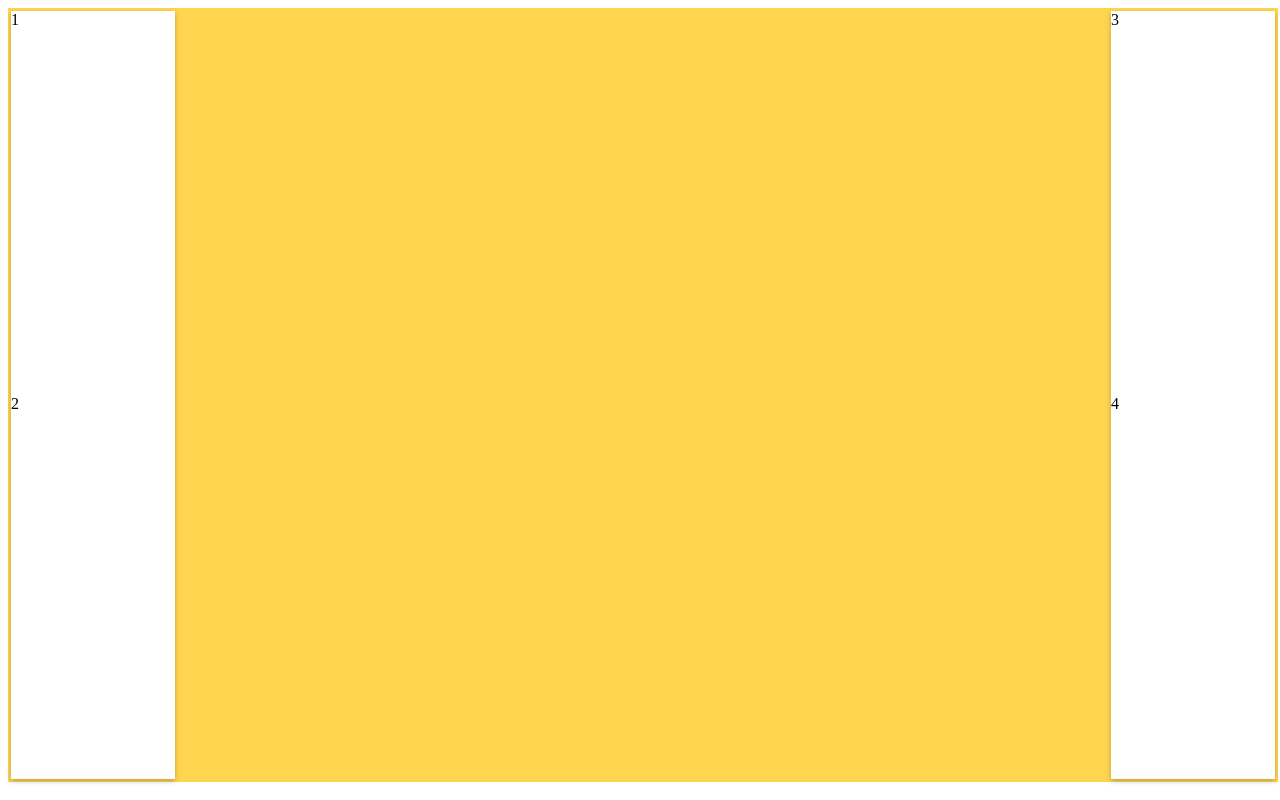
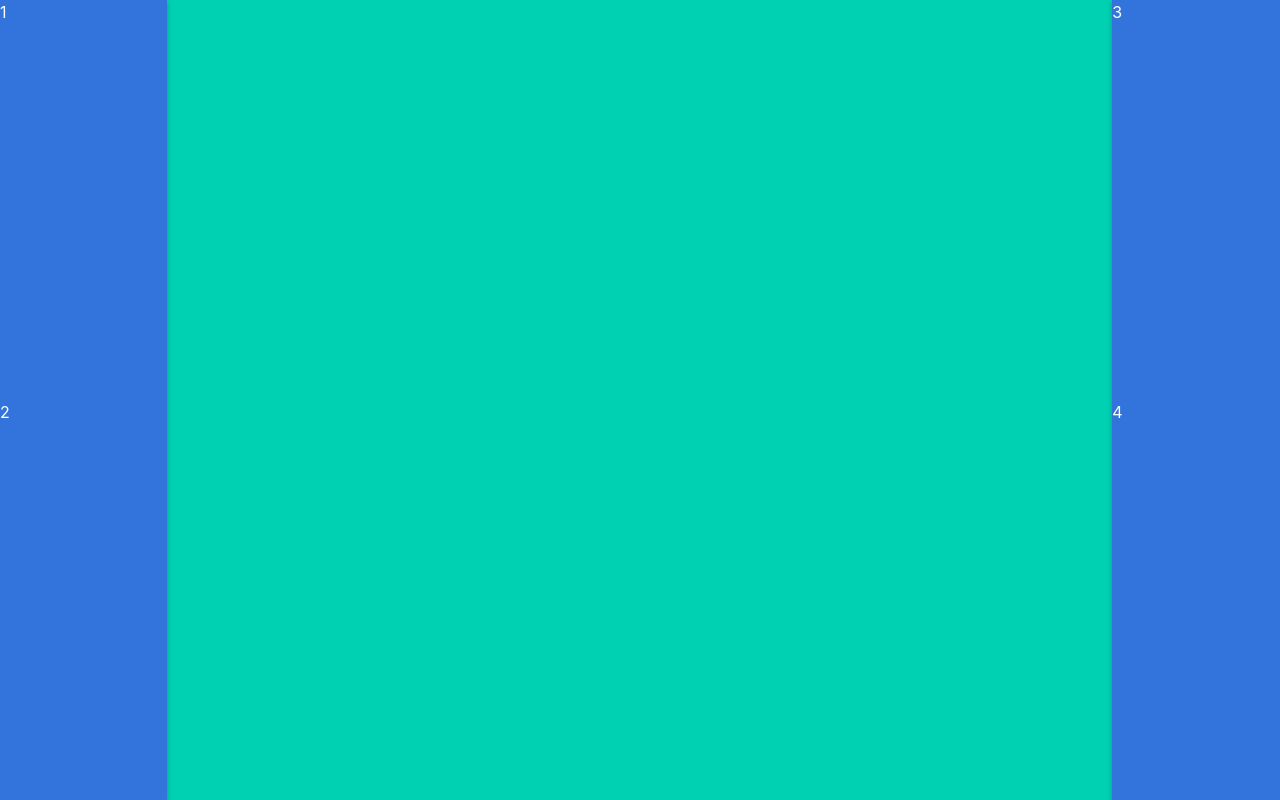
Before and after one commit to comsolid/remote-pad, a Vue app: page /home in a window 1280 px wide. Built offline with nearby package versions, Linux system fonts and the light colour scheme.

Commit message:
Dependências bulma, vuex, vue-router
Direction component

```diff
--- a/src/App.vue
+++ b/src/App.vue
@@ -1,70 +1,12 @@
 <template>
-    <div class="pad-container">
-        <div class="pad-container__arrow pad-container__arrow--left">
-            <div class="" style="height: 50%">
-                1
-            </div>
-            <div class="" style="height: 50%">
-                2
-            </div>
-        </div>
-        <div class="pad-container__buttons">
-            <!-- botoes -->
-        </div>
-        <div class="pad-container__arrow pad-container__arrow--right">
-            <div class="" style="height: 50%">
-                3
-            </div>
-            <div class="" style="height: 50%">
-                4
-            </div>
-        </div>
-    </div>
+    <router-view></router-view>
 </template>
 
 <script>
-import Hello from './components/Hello'
-
 export default {
-    name: 'app',
-    components: {
-        Hello
-    }
+    name: 'app'
 }
 </script>
 
 <style>
-    .pad-container {
-        display: flex;
-        width: 100%;
-        min-height: 96vh;
-        background: #FFD54F;
-        padding: 3px;
-    }
-
-    .pad-container__arrow {
-        display: flex;
-        flex-direction: column;
-        justify-content: space-around;
-        align-content: space-between;
-        flex-grow: 1;
-        align-self: stretch;
-        align-items: stretch;
-        background: white;
-        box-shadow: 0 2px 5px 0 rgba(0,0,0,.26);
-    }
-
-    .pad-container__arrow > div {
-        display: inline-block;
-        width: 50%;
-        height: 50%;
-    }
-
-    .pad-container__arrow--left, .pad-container__arrow--right {
-        min-height: 50%;
-    }
-
-    .pad-container__buttons {
-        flex-grow: 6;
-    }
 </style>
--- /dev/null
+++ b/src/assets/style.sass
@@ -0,0 +1,7 @@
+/* custom bulma */
+@charset "utf-8"
+
+@import "~bulma/sass/utilities/_all"
+@import "~bulma/sass/base/_all"
+@import "~bulma/sass/grid/columns"
+@import "~bulma/sass/layout/_all"
--- /dev/null
+++ b/src/components/pad/Direction.vue
@@ -0,0 +1,56 @@
+<template lang="html">
+    <div class="pad-container__arrow">
+        <div>
+            {{ val1 }}
+        </div>
+        <div>
+            {{ val2 }}
+        </div>
+    </div>
+</template>
+
+<script>
+export default {
+    name: 'Direction',
+    props: {
+        position: {
+            type: String,
+            required: true
+        }
+    },
+    data () {
+        let values = {}
+        if (this.position) {
+            switch (this.position) {
+            case 'left':
+                values = {
+                    val1: 1,
+                    val2: 2
+                }
+                break
+            case 'right':
+                values = {
+                    val1: 3,
+                    val2: 4
+                }
+                break
+            }
+        }
+        return values
+    }
+}
+</script>
+
+<style lang="css">
+.pad-container__arrow {
+    display: flex;
+    flex-direction: column;
+    justify-content: space-around;
+    align-content: space-between;
+    flex-grow: 1;
+    align-self: stretch;
+    align-items: stretch;
+    background: #3273dc;
+    box-shadow: 0 2px 5px 0 rgba(0,0,0,.26);
+}
+</style>
--- a/src/main.js
+++ b/src/main.js
@@ -2,10 +2,16 @@
 // (runtime-only or standalone) has been set in webpack.base.conf with an alias.
 import Vue from 'vue'
 import App from './App'
+import VueRouter from 'vue-router'
+import router from './router'
+import store from './store'
+
+import './assets/style.sass'
+
+Vue.use(VueRouter)
 
 /* eslint-disable no-new */
-new Vue({
-  el: '#app',
-  template: '<App/>',
-  components: { App }
-})
+new Vue(Vue.util.extend({
+    router,
+    store
+}, App)).$mount('#app')
--- /dev/null
+++ b/src/pages/About.vue
@@ -0,0 +1,12 @@
+<template lang="html">
+
+</template>
+
+<script>
+export default {
+    name: 'AboutPage'
+}
+</script>
+
+<style lang="css">
+</style>
--- /dev/null
+++ b/src/pages/Home.vue
@@ -0,0 +1,46 @@
+<template lang="html">
+    <section class="hero is-primary is-fullheight">
+        <div class="hero-head">
+            <div class="pad-container">
+                <direction position="left"></direction>
+                <div class="pad-container__buttons">
+                    <!-- botoes -->
+                </div>
+                <direction position="right"></direction>
+            </div>
+        </div>
+    </section>
+</template>
+
+<script>
+import Direction from '../components/pad/Direction'
+
+export default {
+    name: 'HomePage',
+    components: {
+        Direction
+    }
+}
+</script>
+
+<style lang="css">
+.pad-container {
+    display: flex;
+    width: 100%;
+    min-height: 100vh;
+}
+
+.pad-container__arrow > div {
+    display: inline-block;
+    width: 50%;
+    height: 50%;
+}
+
+.pad-container__arrow--left, .pad-container__arrow--right {
+    min-height: 50%;
+}
+
+.pad-container__buttons {
+    flex-grow: 6;
+}
+</style>
--- /dev/null
+++ b/src/router.js
@@ -0,0 +1,16 @@
+import HomePage from './pages/Home'
+import AboutPage from './pages/About'
+import VueRouter from 'vue-router'
+
+const routes = [
+    { path: '/home', component: HomePage },
+    { path: '/about', component: AboutPage },
+    { path: '/', redirect: '/home' }
+]
+
+const router = new VueRouter({
+    mode: 'history',
+    routes
+})
+
+export default router
--- /dev/null
+++ b/src/store.js
@@ -0,0 +1,16 @@
+import Vue from 'vue'
+import Vuex from 'vuex'
+
+Vue.use(Vuex)
+
+const store = new Vuex.Store({
+    state: {
+        player: 'alice',
+        pad: {
+            enabled: true,
+            direction: null
+        }
+    }
+})
+
+export default store
```
Also changed, not shown: package.json (+7 -1 lines), 3 other files (tests, documents, lock files or other folders).
